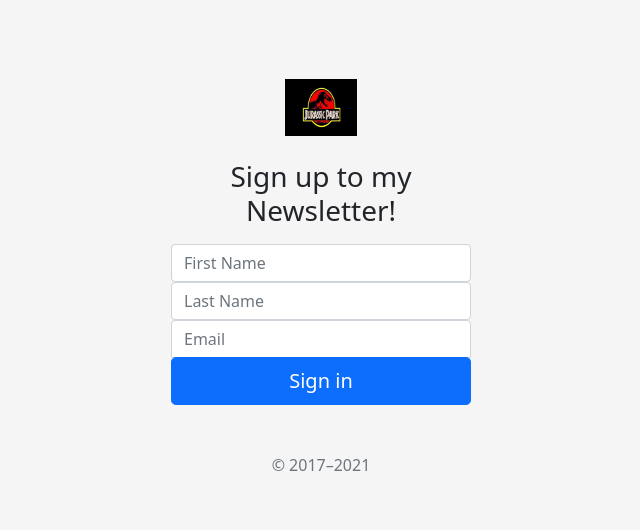
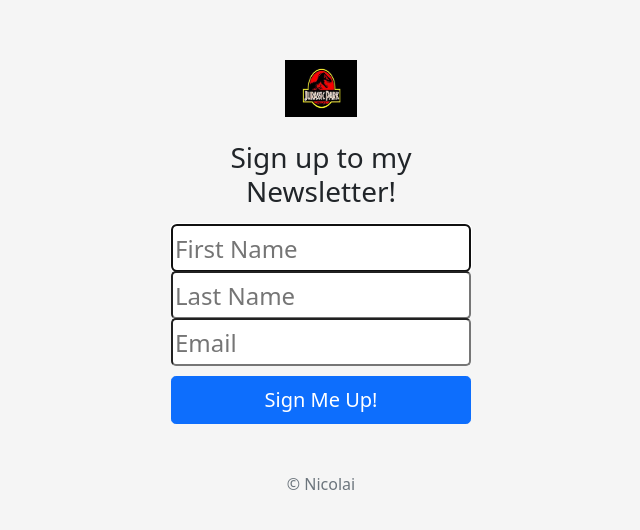
Before and after one commit to NPitroff/Newsletter-Signup, a website: page signup.html in a window 1280 px wide. Shown: the part 114-644 px from the top of the page, without its empty margins (319-959 px from the left). Drawn offline with nearby package versions, Linux system fonts and the light colour scheme.

Commit message:
resized my input fields

```diff
--- a/CSS/styles.css
+++ b/CSS/styles.css
@@ -26,16 +26,42 @@ body {
   z-index: 2;
 }
 
-.form-signin input[type="email"] {
+.top {
   margin-bottom: -1px;
   border-bottom-right-radius: 0;
   border-bottom-left-radius: 0;
+  /* rounding the input */
+  -moz-border-radius: 5px;
+  -webkit-border-radius: 5px;
+  border-radius: 5px;
+  width: 100%;
+    height: 3rem;
+    font-size: 1.5rem;
 }
 
-.form-signin input[type="password"] {
+.middle {
+  border-radius: 0;
+  margin-bottom: -1px;
+  /* rounding the input */
+  -moz-border-radius: 5px;
+  -webkit-border-radius: 5px;
+  border-radius: 5px;
+  width: 100%;
+    height: 3rem;
+    font-size: 1.5rem;
+}
+
+.bottom {
   margin-bottom: 10px;
   border-top-left-radius: 0;
   border-top-right-radius: 0;
+  /* rounding the input */
+  -moz-border-radius: 5px;
+  -webkit-border-radius: 5px;
+  border-radius: 5px;
+  width: 100%;
+    height: 3rem;
+    font-size: 1.5rem;
 }
 
 .bd-placeholder-img {
--- a/signup.html
+++ b/signup.html
@@ -38,14 +38,14 @@
     <h1 class="h3 mb-3 fw-normal">Sign up to my Newsletter!</h1>
 
 
-      <input type="text" class="form-control"  placeholder="First Name">
-      <input type="text" class="form-control"  placeholder="Last Name">
-      <input type="email" class="form-control" placeholder="Email">
+      <input type="text" class="top"  placeholder="First Name" required autofocus>
+      <input type="text" class="middle"  placeholder="Last Name" required>
+      <input type="email" class="bottom" placeholder="Email" required>
 
 
 
-    <button class="w-100 btn btn-lg btn-primary" type="submit">Sign in</button>
-    <p class="mt-5 mb-3 text-muted">&copy; 2017–2021</p>
+    <button class="w-100 btn btn-lg btn-primary" type="submit">Sign Me Up!</button>
+    <p class="mt-5 mb-3 text-muted">&copy; Nicolai</p>
   </form>
 </main>
 
```
